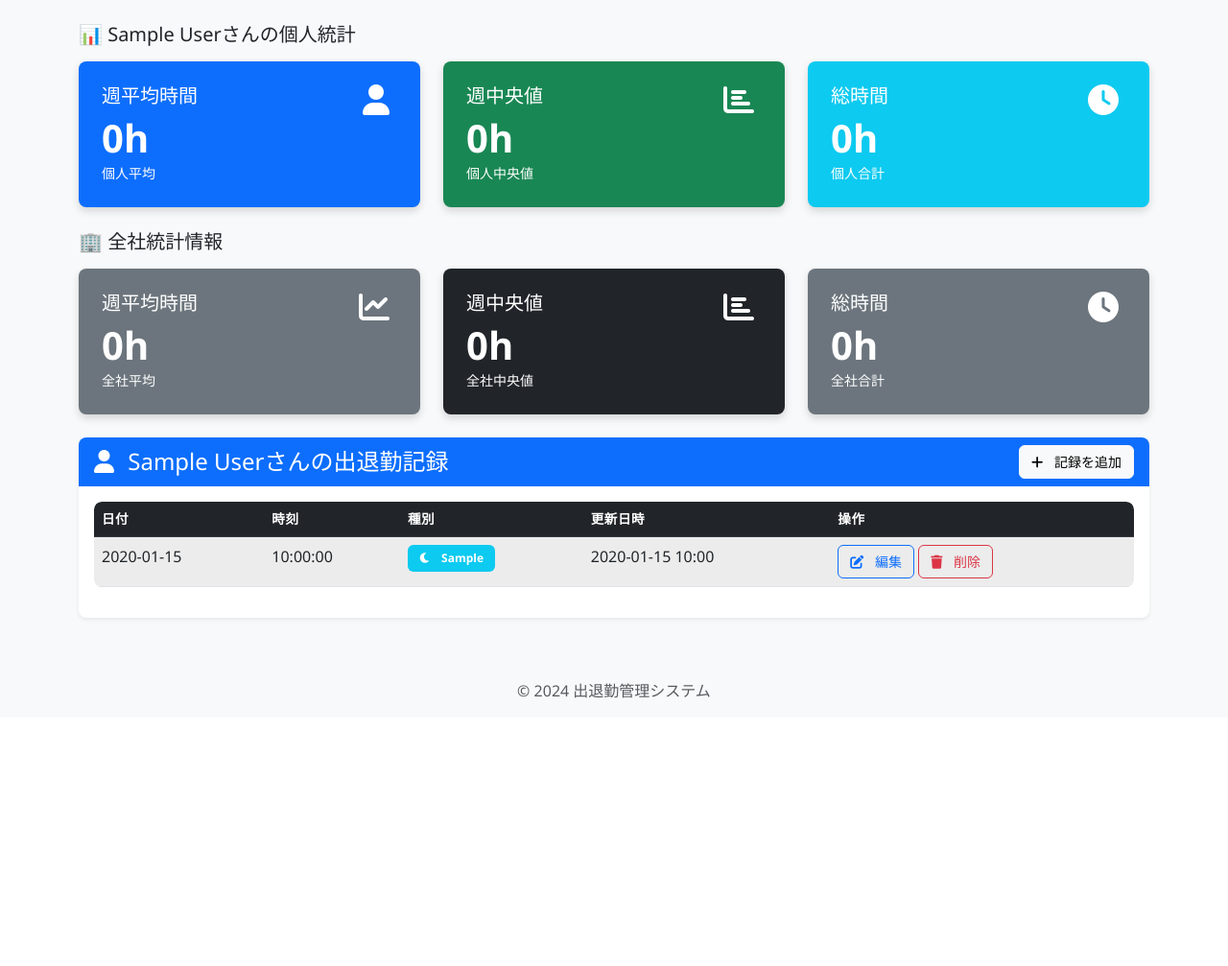
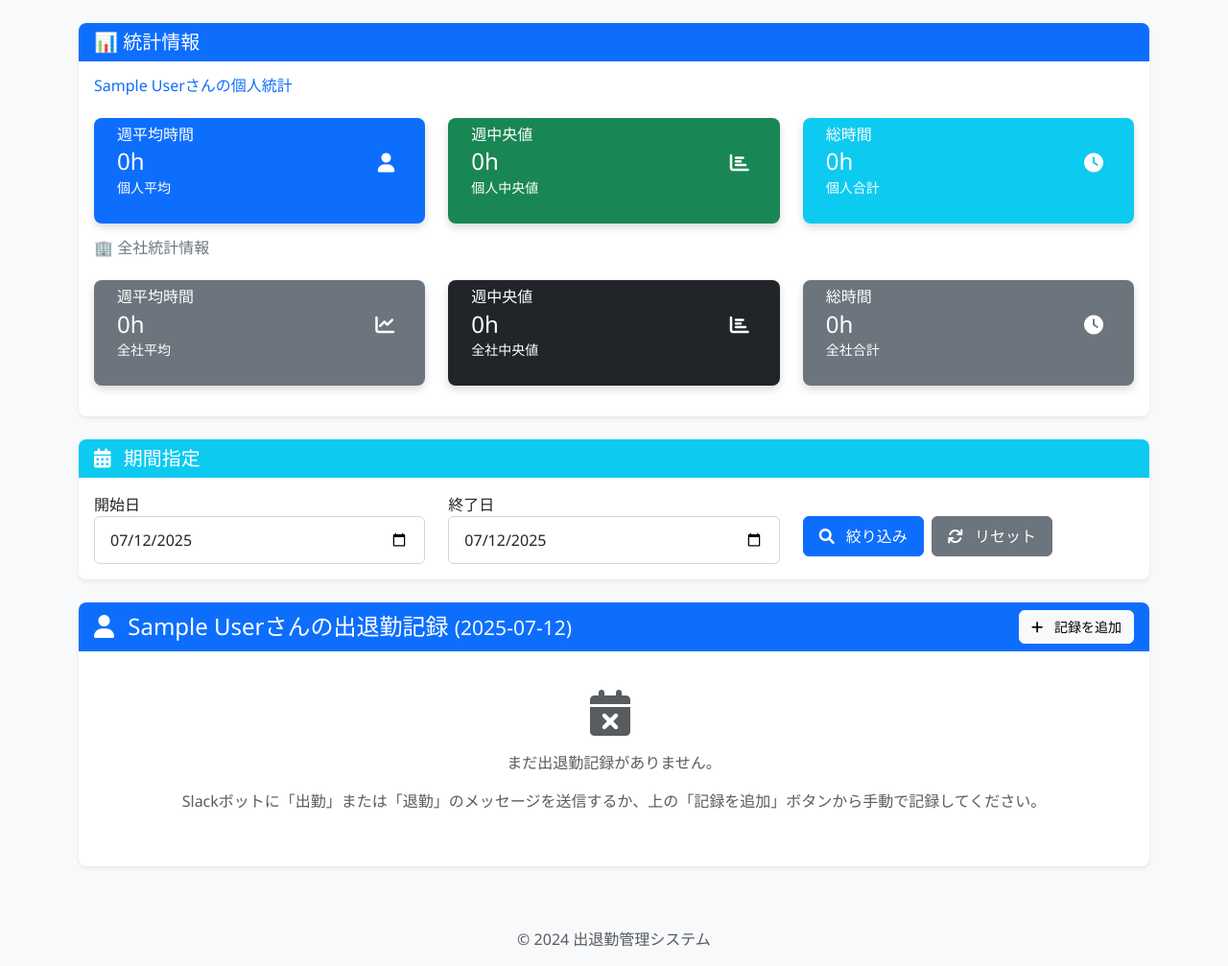
Before and after one commit to HirotsuneTakahashi/arabesque-time, a Flask app: page / in a window 1280 px wide. Shown: the part 56-1063 px from the top of the page at 96% size. Before the commit the page ends 784 px from the top, so only its background shows below. Run offline with Flask 3, Linux system fonts and the light colour scheme; the visitor is signed in with stand-in values (Sample User, id 1); tables that the repository leaves empty hold one stand-in row (values such as "Sample post"); parts of the project's set-up code (start-up, migrations or seed data) failed here and were passed over.

Commit message:
出退勤記録の期間指定機能を追加し、ユーザーが特定の期間内の出退勤データを取得できるようにしました。日付のバリデーションを実装し、エラーメッセージを表示する機能も追加しました。また、統計情報の表示を改善し、UIを整理しました。

```diff
--- a/app.py
+++ b/app.py
@@ -349,8 +349,45 @@ def index():
             session.clear()
             return redirect(url_for('login'))
 
-        # ユーザーの出退勤記録を取得（最新順）
-        attendances = Attendance.query.filter_by(user_id=user.id).order_by(Attendance.timestamp.desc()).all()
+        # 期間指定を取得
+        start_date = request.args.get('start_date')
+        end_date = request.args.get('end_date')
+
+        if start_date and end_date:
+            # 期間指定がある場合
+            try:
+                start_datetime = datetime.fromisoformat(start_date).replace(tzinfo=timezone.utc)
+                end_datetime = datetime.fromisoformat(end_date).replace(tzinfo=timezone.utc)
+                end_datetime = end_datetime.replace(hour=23, minute=59, second=59)
+
+                # 指定期間内の出退勤記録を取得
+                attendances = Attendance.query.filter(
+                    Attendance.user_id == user.id,
+                    Attendance.timestamp >= start_datetime,
+                    Attendance.timestamp <= end_datetime
+                ).order_by(Attendance.timestamp.desc()).all()
+
+                formatted_start_date = start_datetime.strftime('%Y-%m-%d')
+                formatted_end_date = end_datetime.strftime('%Y-%m-%d')
+
+            except ValueError:
+                flash('日付の形式が正しくありません。', 'error')
+                return redirect(url_for('index'))
+        else:
+            # デフォルト：今日の記録を表示
+            today = datetime.now(timezone.utc).date()
+            start_datetime = datetime.combine(today, datetime.min.time()).replace(tzinfo=timezone.utc)
+            end_datetime = datetime.combine(today, datetime.max.time()).replace(tzinfo=timezone.utc)
+
+            # 今日の出退勤記録を取得
+            attendances = Attendance.query.filter(
+                Attendance.user_id == user.id,
+                Attendance.timestamp >= start_datetime,
+                Attendance.timestamp <= end_datetime
+            ).order_by(Attendance.timestamp.desc()).all()
+
+            formatted_start_date = today.strftime('%Y-%m-%d')
+            formatted_end_date = today.strftime('%Y-%m-%d')
 
         # 管理者権限チェック用
         admin_user_id = os.environ.get('ADMIN_USER_ID')
@@ -373,7 +410,9 @@ def index():
                              attendances=attendances,
                              admin_user_id=admin_user_id,
                              personal_statistics=personal_statistics,
-                             overall_statistics=overall_statistics)
+                             overall_statistics=overall_statistics,
+                             start_date=formatted_start_date,
+                             end_date=formatted_end_date)
     except Exception as e:
         logger.error(f"Error in index route: {e}")
         flash('データの取得中にエラーが発生しました。', 'error')
--- a/templates/index.html
+++ b/templates/index.html
@@ -3,54 +3,118 @@
 {% block title %}出退勤記録 - 出退勤管理システム{% endblock %}
 
 {% block content %}
-<!-- 個人統計情報 -->
-<div class="row mb-4 statistics-row">
+<!-- 統計情報 -->
+<div class="row mb-4">
     <div class="col-12">
-        <h5 class="mb-3">📊 {{ user.display_name }}さんの個人統計</h5>
+        <div class="card">
+            <div class="card-header bg-primary text-white">
+                <h5 class="card-title mb-0">📊 統計情報</h5>
             </div>
-    <div class="col-md-3">
-        <div class="card bg-primary text-white">
             <div class="card-body">
-                <div class="d-flex justify-content-between">
+                <div class="row">
+                    <div class="col-12 mb-3">
+                        <h6 class="text-primary">{{ user.display_name }}さんの個人統計</h6>
+                    </div>
+                    <div class="col-md-4">
+                        <div class="card bg-primary text-white mb-3" style="height: 110px;">
+                            <div class="card-body py-2">
+                                <div class="d-flex justify-content-between align-items-center">
                                     <div>
-                        <h5 class="card-title">週平均時間</h5>
-                        <h2>{{ personal_statistics.average_hours }}h</h2>
+                                        <h6 class="card-title mb-1">週平均時間</h6>
+                                        <h4 class="mb-0">{{ personal_statistics.average_hours }}h</h4>
                                         <small>個人平均</small>
                                     </div>
                                     <div>
-                        <i class="fas fa-user fa-2x"></i>
+                                        <i class="fas fa-user fa-lg"></i>
                                     </div>
                                 </div>
                             </div>
                         </div>
                     </div>
-    <div class="col-md-3">
-        <div class="card bg-success text-white">
-            <div class="card-body">
-                <div class="d-flex justify-content-between">
+                    <div class="col-md-4">
+                        <div class="card bg-success text-white mb-3" style="height: 110px;">
+                            <div class="card-body py-2">
+                                <div class="d-flex justify-content-between align-items-center">
                                     <div>
-                        <h5 class="card-title">週中央値</h5>
-                        <h2>{{ personal_statistics.median_hours }}h</h2>
+                                        <h6 class="card-title mb-1">週中央値</h6>
+                                        <h4 class="mb-0">{{ personal_statistics.median_hours }}h</h4>
                                         <small>個人中央値</small>
                                     </div>
                                     <div>
-                        <i class="fas fa-chart-bar fa-2x"></i>
+                                        <i class="fas fa-chart-bar fa-lg"></i>
                                     </div>
                                 </div>
                             </div>
                         </div>
                     </div>
-    <div class="col-md-3">
-        <div class="card bg-info text-white">
-            <div class="card-body">
-                <div class="d-flex justify-content-between">
+                    <div class="col-md-4">
+                        <div class="card bg-info text-white mb-3" style="height: 110px;">
+                            <div class="card-body py-2">
+                                <div class="d-flex justify-content-between align-items-center">
                                     <div>
-                        <h5 class="card-title">総時間</h5>
-                        <h2>{{ personal_statistics.total_hours }}h</h2>
+                                        <h6 class="card-title mb-1">総時間</h6>
+                                        <h4 class="mb-0">{{ personal_statistics.total_hours }}h</h4>
                                         <small>個人合計</small>
                                     </div>
                                     <div>
-                        <i class="fas fa-clock fa-2x"></i>
+                                        <i class="fas fa-clock fa-lg"></i>
+                                    </div>
+                                </div>
+                            </div>
+                        </div>
+                    </div>
+                </div>
+                <div class="row">
+                    <div class="col-12 mb-3">
+                        <h6 class="text-secondary">🏢 全社統計情報</h6>
+                    </div>
+                    <div class="col-md-4">
+                        <div class="card bg-secondary text-white mb-3" style="height: 110px;">
+                            <div class="card-body py-2">
+                                <div class="d-flex justify-content-between align-items-center">
+                                    <div>
+                                        <h6 class="card-title mb-1">週平均時間</h6>
+                                        <h4 class="mb-0">{{ overall_statistics.average_hours }}h</h4>
+                                        <small>全社平均</small>
+                                    </div>
+                                    <div>
+                                        <i class="fas fa-chart-line fa-lg"></i>
+                                    </div>
+                                </div>
+                            </div>
+                        </div>
+                    </div>
+                    <div class="col-md-4">
+                        <div class="card bg-dark text-white mb-3" style="height: 110px;">
+                            <div class="card-body py-2">
+                                <div class="d-flex justify-content-between align-items-center">
+                                    <div>
+                                        <h6 class="card-title mb-1">週中央値</h6>
+                                        <h4 class="mb-0">{{ overall_statistics.median_hours }}h</h4>
+                                        <small>全社中央値</small>
+                                    </div>
+                                    <div>
+                                        <i class="fas fa-chart-bar fa-lg"></i>
+                                    </div>
+                                </div>
+                            </div>
+                        </div>
+                    </div>
+                    <div class="col-md-4">
+                        <div class="card bg-secondary text-white mb-3" style="height: 110px;">
+                            <div class="card-body py-2">
+                                <div class="d-flex justify-content-between align-items-center">
+                                    <div>
+                                        <h6 class="card-title mb-1">総時間</h6>
+                                        <h4 class="mb-0">{{ overall_statistics.total_hours }}h</h4>
+                                        <small>全社合計</small>
+                                    </div>
+                                    <div>
+                                        <i class="fas fa-clock fa-lg"></i>
+                                    </div>
+                                </div>
+                            </div>
+                        </div>
                     </div>
                 </div>
             </div>
@@ -58,56 +122,47 @@
     </div>
 </div>
 
-<!-- 全体統計情報 -->
-<div class="row mb-4 statistics-row">
+<!-- 期間指定フォーム -->
+<div class="row mb-4">
     <div class="col-12">
-        <h5 class="mb-3">🏢 全社統計情報</h5>
+        <div class="card">
+            <div class="card-header bg-info text-white">
+                <h5 class="card-title mb-0">
+                    <i class="fas fa-calendar-alt"></i> 期間指定
+                </h5>
             </div>
-    <div class="col-md-3">
-        <div class="card bg-secondary text-white">
             <div class="card-body">
-                <div class="d-flex justify-content-between">
-                    <div>
-                        <h5 class="card-title">週平均時間</h5>
-                        <h2>{{ overall_statistics.average_hours }}h</h2>
-                        <small>全社平均</small>
+                <form method="get" action="{{ url_for('index') }}">
+                    <div class="row">
+                        <div class="col-md-4">
+                            <div class="form-group">
+                                <label for="start_date">開始日</label>
+                                <input type="date" class="form-control" id="start_date" name="start_date"
+                                       value="{{ start_date }}">
                             </div>
-                    <div>
-                        <i class="fas fa-chart-line fa-2x"></i>
+                        </div>
+                        <div class="col-md-4">
+                            <div class="form-group">
+                                <label for="end_date">終了日</label>
+                                <input type="date" class="form-control" id="end_date" name="end_date"
+                                       value="{{ end_date }}">
+                            </div>
+                        </div>
+                        <div class="col-md-4">
+                            <div class="form-group">
+                                <label>&nbsp;</label>
+                                <div class="d-flex gap-2">
+                                    <button type="submit" class="btn btn-primary">
+                                        <i class="fas fa-search"></i> 絞り込み
+                                    </button>
+                                    <a href="{{ url_for('index') }}" class="btn btn-secondary">
+                                        <i class="fas fa-refresh"></i> リセット
+                                    </a>
                                 </div>
                             </div>
                         </div>
                     </div>
-    </div>
-    <div class="col-md-3">
-        <div class="card bg-dark text-white">
-            <div class="card-body">
-                <div class="d-flex justify-content-between">
-                    <div>
-                        <h5 class="card-title">週中央値</h5>
-                        <h2>{{ overall_statistics.median_hours }}h</h2>
-                        <small>全社中央値</small>
-                    </div>
-                    <div>
-                        <i class="fas fa-chart-bar fa-2x"></i>
-                    </div>
-                </div>
-            </div>
-        </div>
-    </div>
-    <div class="col-md-3">
-        <div class="card bg-secondary text-white">
-            <div class="card-body">
-                <div class="d-flex justify-content-between">
-                    <div>
-                        <h5 class="card-title">総時間</h5>
-                        <h2>{{ overall_statistics.total_hours }}h</h2>
-                        <small>全社合計</small>
-                    </div>
-                    <div>
-                        <i class="fas fa-clock fa-2x"></i>
-                    </div>
-                </div>
+                </form>
             </div>
         </div>
     </div>
@@ -120,6 +175,13 @@
                 <div class="d-flex justify-content-between align-items-center">
                     <h4 class="card-title mb-0">
                         <i class="fas fa-user"></i> {{ user.display_name }}さんの出退勤記録
+                        <small class="text-light">
+                            {% if start_date == end_date %}
+                                ({{ start_date }})
+                            {% else %}
+                                ({{ start_date }} ～ {{ end_date }})
+                            {% endif %}
+                        </small>
                     </h4>
                     <button class="btn btn-light btn-sm" id="addAttendanceBtn">
                         <i class="fas fa-plus"></i> 記録を追加
@@ -363,6 +425,17 @@ $(document).ready(function() {
             }
         });
     });
+
+    // 期間指定フォームの日付validation
+    $('#start_date, #end_date').on('change', function() {
+        const startDate = $('#start_date').val();
+        const endDate = $('#end_date').val();
+
+        if (startDate && endDate && startDate > endDate) {
+            alert('開始日は終了日より前である必要があります。');
+            $(this).val('');
+        }
+    });
 });
 </script>
 {% endblock %}
```
Lines whose indentation alone changed are shown as unchanged.
